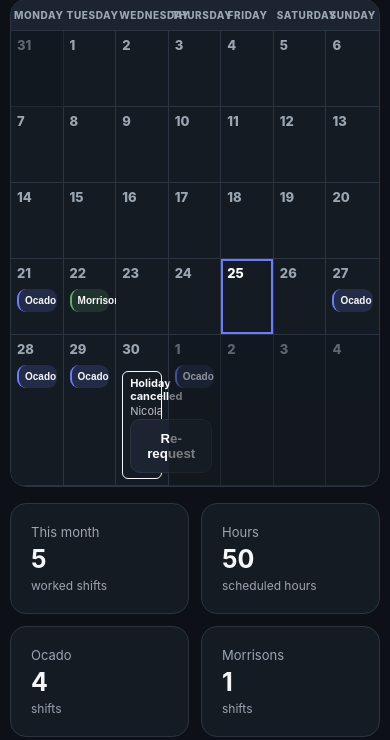
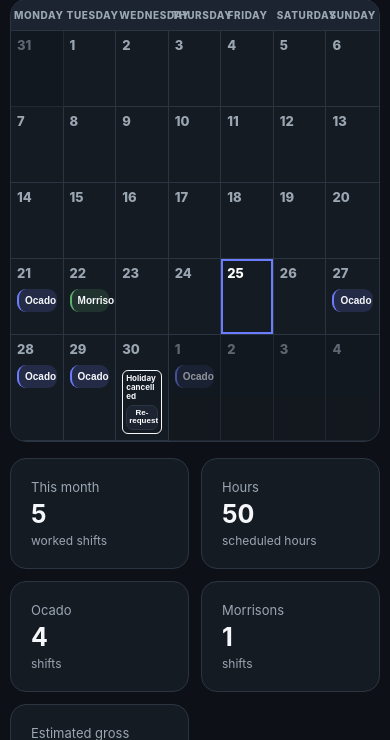
Before and after one commit to dippa1982/roster_app, a Flask app: page /calendar in a window 390 px wide. Shown: the part 366-1106 px from the top of the page. Run offline with Flask 3, Linux system fonts and the light colour scheme.

Commit message:
Add files via upload

```diff
--- a/static/style.css
+++ b/static/style.css
@@ -168,3 +168,73 @@ body.modal-open { overflow:hidden; }
 }
 .holiday-request-box strong, .holiday-request-box span { display: block; }
 .holiday-request-box span { opacity: .75; margin-top: 2px; }
+
+/* Mobile calendar cards: keep request/unconfirmed cards inside their day cell */
+.calendar-day { min-width: 0; overflow: hidden; }
+.holiday-request-box {
+  box-sizing: border-box;
+  width: 100%;
+  max-width: 100%;
+  min-width: 0;
+  overflow: hidden;
+}
+.holiday-request-box strong,
+.holiday-request-box span {
+  min-width: 0;
+  max-width: 100%;
+  overflow-wrap: anywhere;
+  word-break: break-word;
+}
+.holiday-request-actions {
+  display: flex;
+  flex-wrap: wrap;
+  gap: 4px;
+  max-width: 100%;
+  margin-top: 5px;
+}
+.holiday-request-actions form { margin: 0; min-width: 0; max-width: 100%; }
+.holiday-request-actions .btn {
+  box-sizing: border-box;
+  max-width: 100%;
+  min-width: 0;
+  padding: 5px 7px;
+  font-size: 10px;
+  line-height: 1.1;
+  white-space: normal;
+}
+
+@media(max-width:700px) {
+  .holiday-request-box {
+    padding: 4px;
+    margin-top: 5px;
+    border-radius: 6px;
+    font-size: 9px;
+    line-height: 1.15;
+  }
+  .holiday-request-box strong { font-size: 9px; }
+  .holiday-request-box span { margin-top: 2px; }
+  .holiday-request-actions { gap: 3px; margin-top: 4px; }
+  .holiday-request-actions form,
+  .holiday-request-actions .btn {
+    width: 100%;
+  }
+  .holiday-request-actions .btn {
+    padding: 4px 3px;
+    font-size: 9px;
+    border-radius: 7px;
+  }
+}
+
+@media(max-width:480px) {
+  .holiday-request-box {
+    padding: 3px;
+    font-size: 8px;
+  }
+  .holiday-request-box strong { font-size: 8px; }
+  .holiday-request-box span { display: none; }
+  .holiday-request-actions { margin-top: 3px; }
+  .holiday-request-actions .btn {
+    padding: 3px 2px;
+    font-size: 8px;
+  }
+}
```
Also changed, not shown: roster.db.
